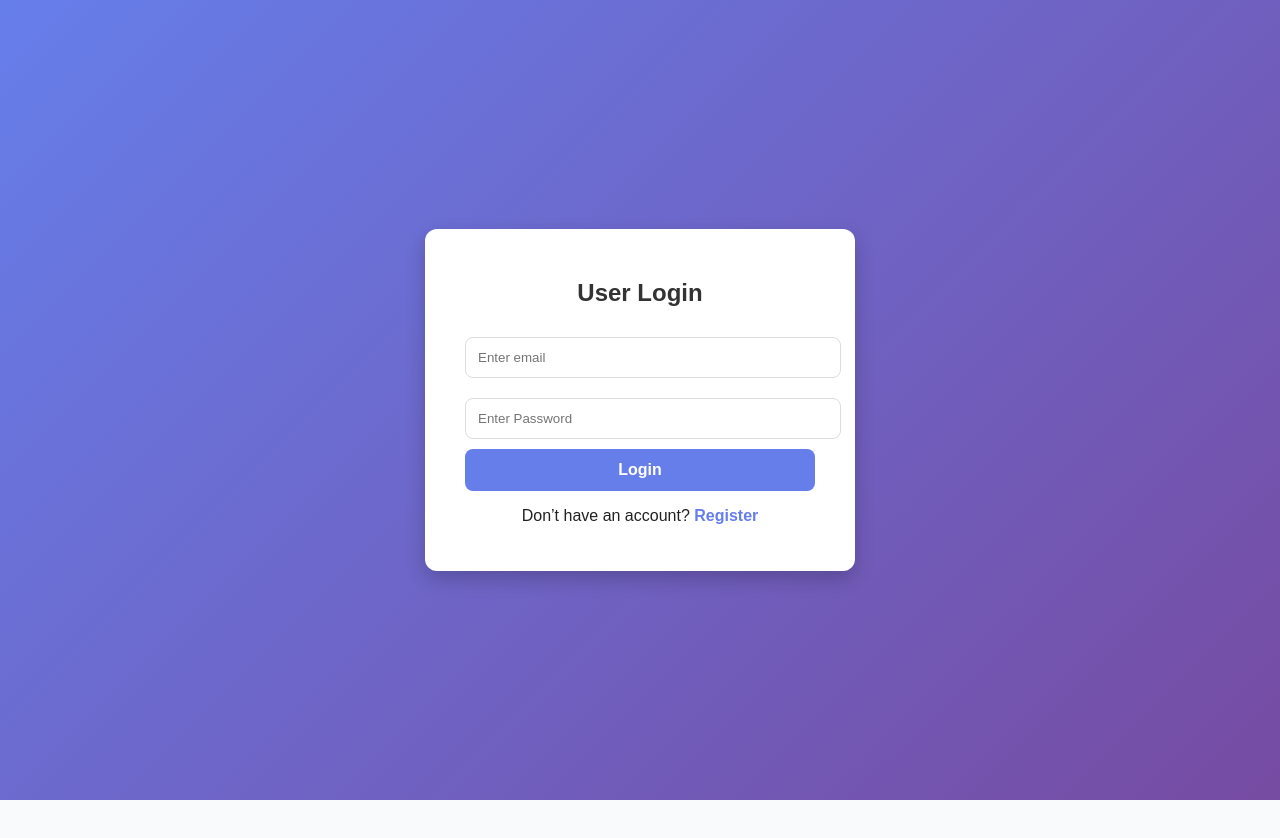
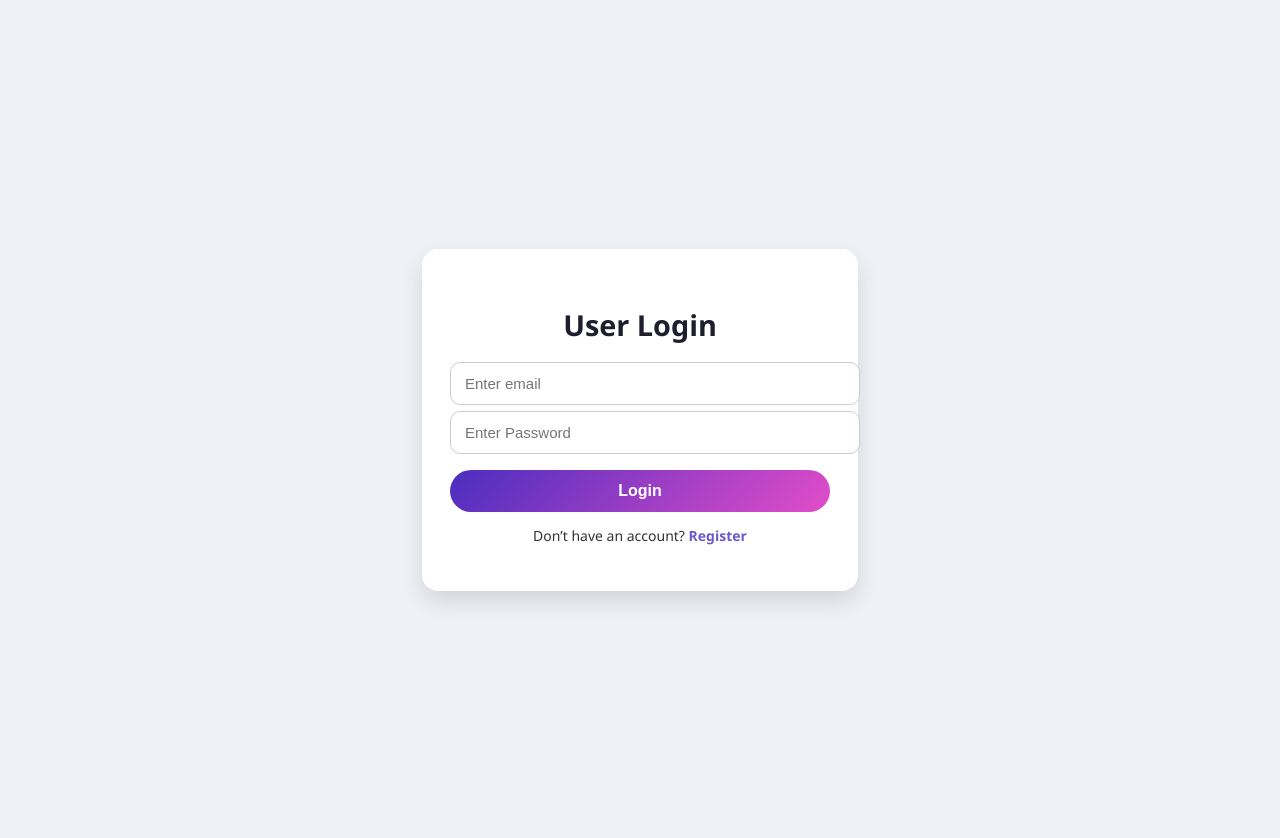
Before and after one commit to VaibhavMagar1504/QuickNow-frontend, a React (Vite) app: page /userLogin in a window 1280 px wide. Before the commit the page ends 800 px from the top, so only its background shows below. Built offline with nearby package versions, Linux system fonts and the light colour scheme.

Commit message:
Initial frontend commit

```diff
--- a/src/components/adminlogin.jsx
+++ b/src/components/adminlogin.jsx
@@ -11,24 +11,30 @@ function AdminLogin() {
 
   const handleLogin = async (e) => {
     e.preventDefault();
+    setError("");
+
     try {
       const res = await adminLogin(username, password);
 
       if (res.status === "success") {
         alert("Admin Login Successful ✅");
-        localStorage.setItem("adminLoggedIn", true); // save login flag
+        localStorage.setItem("adminLoggedIn", "true");
         navigate("/admin/dashboard");
       } else {
         setError("Invalid credentials ❌");
       }
     } catch (err) {
-      setError("Something went wrong!");
+      setError("Something went wrong! Please try again.");
     }
   };
 
   return (
     <div className="admin-login-container">
-      <form className="admin-login-card" autoComplete="off" onSubmit={handleLogin}>
+      <form
+        className="admin-login-card"
+        autoComplete="off"
+        onSubmit={handleLogin}
+      >
         <h2>Admin Login</h2>
 
         {error && <p className="error">{error}</p>}
@@ -38,9 +44,7 @@ function AdminLogin() {
           placeholder="Admin Username"
           value={username}
           onChange={(e) => setUsername(e.target.value)}
-          autoComplete="off"
           required
-
         />
 
         <input
@@ -48,7 +52,6 @@ function AdminLogin() {
           placeholder="Admin Password"
           value={password}
           onChange={(e) => setPassword(e.target.value)}
-          autoComplete="new-password"
           required
         />
 
--- a/src/css/Footer.css
+++ b/src/css/Footer.css
@@ -1,8 +1,8 @@
 /* FOOTER MAIN */
 .footer {
-  background-color: #111;
+  background-color:  #151515;
   color: #ddd;
-  padding: 40px 20px 20px;
+  padding: 10px 20px;
   font-family: Arial, sans-serif;
   margin-top: 10px;
 }
@@ -12,7 +12,7 @@
   display: flex;
   justify-content: space-between;
   flex-wrap: wrap;
-  gap: 30px;
+  gap: 20px;
 }
 
 /* SECTIONS */
@@ -24,12 +24,13 @@
 .footer-section h2,
 .footer-section h3 {
   color: #fff;
-  margin-bottom: 15px;
+  margin-bottom: 8px;
 }
 
 /* ABOUT */
 .footer-section.about p {
-  line-height: 1.6;
+  line-height: 1.4;
+  margin: 4px 0;
   color: #bbb;
 }
 
@@ -41,7 +42,7 @@
 }
 
 .footer-section.links ul li {
-  margin-bottom: 10px;
+  margin-bottom: 6px;
 }
 
 /* clickable spans */
@@ -65,11 +66,11 @@
 /* SOCIAL ICONS */
 .footer-social {
   text-align: center;
-  margin-top: 25px;
+  margin-top:12px;
 }
 
 .footer-social i {
-  font-size: 18px;
+  font-size: 16px;
   margin: 0 10px;
   cursor: pointer;
   color: #bbb;
@@ -84,10 +85,10 @@
 /* BOTTOM */
 .footer-bottom {
   text-align: center;
-  margin-top: 25px;
+  margin-top:12px;
   border-top: 1px solid #333;
-  padding-top: 15px;
-  font-size: 14px;
+  padding-top:8px;
+  font-size: 13px;
   color: #888;
 }
 
--- a/src/css/adminLogin.css
+++ b/src/css/adminLogin.css
@@ -1,50 +1,108 @@
+/* Page container */
 .admin-login-container {
+  min-height: 100vh;
   display: flex;
+  align-items: center;
   justify-content: center;
-  align-items: center;
-  height: 100vh;
-  background: #f4f6f8;
+  background: #eef2f7; /* same as home */
+  padding: 20px;
+  font-family: "Segoe UI", Tahoma, Geneva, Verdana, sans-serif;
 }
 
+/* Login card */
 .admin-login-card {
-  background: #fff;
-  padding: 30px;
-  border-radius: 12px;
-  box-shadow: 0px 4px 15px rgba(0,0,0,0.1);
-  width: 350px;
+  width: 100%;
+  max-width: 380px;
+  background: #ffffff;
+  padding: 30px 28px;
+  border-radius: 16px;
+  box-shadow: 0 8px 18px rgba(0, 0, 0, 0.12);
   display: flex;
   flex-direction: column;
-  gap: 15px;
+  gap: 16px;
+  animation: fadeIn 0.5s ease;
 }
 
+/* Title */
 .admin-login-card h2 {
   text-align: center;
-  margin-bottom: 10px;
+  font-size: 1.8rem;
+  color: #1e1e2f;
+  margin-bottom: 5px;
 }
 
+/* Inputs */
 .admin-login-card input {
-  padding: 12px;
+  padding: 12px 14px;
+  border-radius: 10px;
   border: 1px solid #ddd;
-  border-radius: 8px;
-  font-size: 16px;
+  font-size: 15px;
+  transition: 0.3s ease;
 }
 
+.admin-login-card input:focus {
+  border-color: #6a5acd;
+  box-shadow: 0 0 0 2px rgba(106, 90, 205, 0.15);
+  outline: none;
+}
+
+/* Button (matches hero CTA style) */
 .admin-login-card button {
+  margin-top: 8px;
   padding: 12px;
-  background: #007bff;
-  color: white;
+  border-radius: 30px;
+  background: linear-gradient(135deg, #4b2dbf, #e24dc9);
+  color: #fff;
   border: none;
-  border-radius: 8px;
+  font-size: 16px;
+  font-weight: 600;
   cursor: pointer;
-  font-size: 16px;
+  transition: all 0.3s ease;
 }
 
 .admin-login-card button:hover {
-  background: #0056b3;
+  transform: translateY(-2px);
+  box-shadow: 0 6px 14px rgba(0, 0, 0, 0.2);
 }
 
+/* Error message */
 .error {
-  color: red;
+  text-align: center;
+  color: #d93025;
   font-size: 14px;
-  text-align: center;
 }
+
+/* Animation (same feel as home page) */
+@keyframes fadeIn {
+  from {
+    opacity: 0;
+    transform: translateY(15px);
+  }
+  to {
+    opacity: 1;
+    transform: translateY(0);
+  }
+}
+
+/* Tablet */
+@media (max-width: 768px) {
+  .admin-login-card {
+    padding: 26px 22px;
+  }
+}
+
+/* Mobile */
+@media (max-width: 480px) {
+  .admin-login-card {
+    padding: 22px 18px;
+  }
+
+  .admin-login-card h2 {
+    font-size: 1.5rem;
+  }
+
+  .admin-login-card input,
+  .admin-login-card button {
+    font-size: 14px;
+  }
+}
--- a/src/css/userAuth.css
+++ b/src/css/userAuth.css
@@ -1,91 +1,133 @@
-/* Background styling */
+/* Page background (matches home page) */
 .auth-container {
+  min-height: 100vh;
   display: flex;
   justify-content: center;
   align-items: center;
-  min-height: 100vh;
-  background: linear-gradient(135deg, #667eea, #764ba2);
-  font-family: "Poppins", sans-serif;
+  background: #eef2f7;
+  padding: 20px;
+  font-family: "Segoe UI", Tahoma, Geneva, Verdana, sans-serif;
 }
 
-.error-text {
-  color: red;
-  margin: 4px 0 10px;
-  font-size: 14px;
-}
-
-/* Box styling */
+/* Auth Card */
 .auth-box {
-  background: #fff;
-  padding: 30px 40px;
-  border-radius: 12px;
-  width: 350px;
-  box-shadow: 0px 8px 20px rgba(0, 0, 0, 0.2);
+  width: 100%;
+  max-width: 380px;
+  background: #ffffff;
+  padding: 32px 28px;
+  border-radius: 16px;
+  box-shadow: 0 10px 22px rgba(0, 0, 0, 0.12);
   text-align: center;
-  animation: fadeIn 0.6s ease-in-out;
+  animation: fadeIn 0.5s ease;
 }
 
 /* Title */
 .auth-title {
-  font-size: 24px;
-  font-weight: bold;
-  margin-bottom: 20px;
+  font-size: 1.8rem;
+  font-weight: 700;
+  color: #1e1e2f;
+  margin-bottom: 18px;
+}
+
+/* Form */
+.auth-form {
+  display: flex;
+  flex-direction: column;
+}
+
+/* Inputs */
+.auth-form input {
+  width: 100%;
+  padding: 12px 14px;
+  margin-bottom: 6px;
+  border-radius: 10px;
+  border: 1px solid #ccc;
+  font-size: 15px;
+  transition: all 0.3s ease;
+}
+
+.auth-form input:focus {
+  outline: none;
+  border-color: #6a5acd;
+  box-shadow: 0 0 0 2px rgba(106, 90, 205, 0.15);
+}
+
+/* Error text */
+.error-text {
+  text-align: left;
+  font-size: 13px;
+  color: #d93025;
+  margin-bottom: 8px;
+}
+
+/* Button */
+.auth-btn {
+  margin-top: 10px;
+  padding: 12px;
+  border-radius: 30px;
+  background: linear-gradient(135deg, #4b2dbf, #e24dc9);
+  color: #fff;
+  border: none;
+  font-size: 16px;
+  font-weight: 600;
+  cursor: pointer;
+  transition: all 0.3s ease;
+}
+
+.auth-btn:hover {
+  transform: translateY(-2px);
+  box-shadow: 0 6px 14px rgba(0, 0, 0, 0.2);
+}
+
+/* Toggle text */
+.auth-form p {
+  margin-top: 14px;
+  font-size: 14px;
   color: #333;
 }
 
-/* Form styling */
-.auth-form input {
-  width: 100%;
-  padding: 12px;
-  margin: 10px 0;
-  border: 1px solid #ddd;
-  border-radius: 8px;
-  outline: none;
-  transition: border 0.3s ease;
-}
-
-.auth-form input:focus {
-  border: 1px solid #667eea;
-}
-
-/* Button styling */
-.auth-btn {
-  width: 100%;
-  padding: 12px;
-  background: #667eea;
-  border: none;
-  border-radius: 8px;
-  color: #fff;
-  font-size: 16px;
-  font-weight: bold;
+.toggle-link {
+  color: #6a5acd;
+  font-weight: 600;
   cursor: pointer;
-  transition: background 0.3s ease;
-}
-
-.auth-btn:hover {
-  background: #5563c1;
-}
-
-/* Toggle link */
-.toggle-link {
-  color: #667eea;
-  cursor: pointer;
-  font-weight: bold;
-  transition: color 0.3s ease;
+  transition: color 0.3s;
 }
 
 .toggle-link:hover {
-  color: #333;
+  color: #ff7f50;
 }
 
-/* Fade animation */
+/* Animation */
 @keyframes fadeIn {
   from {
     opacity: 0;
-    transform: scale(0.95);
+    transform: translateY(15px);
   }
   to {
     opacity: 1;
-    transform: scale(1);
+    transform: translateY(0);
   }
 }
+
+/* Tablet */
+@media (max-width: 768px) {
+  .auth-box {
+    padding: 28px 24px;
+  }
+}
+
+/* Mobile */
+@media (max-width: 480px) {
+  .auth-box {
+    padding: 22px 18px;
+  }
+
+  .auth-title {
+    font-size: 1.5rem;
+  }
+
+  .auth-form input,
+  .auth-btn {
+    font-size: 14px;
+  }
+}
```
